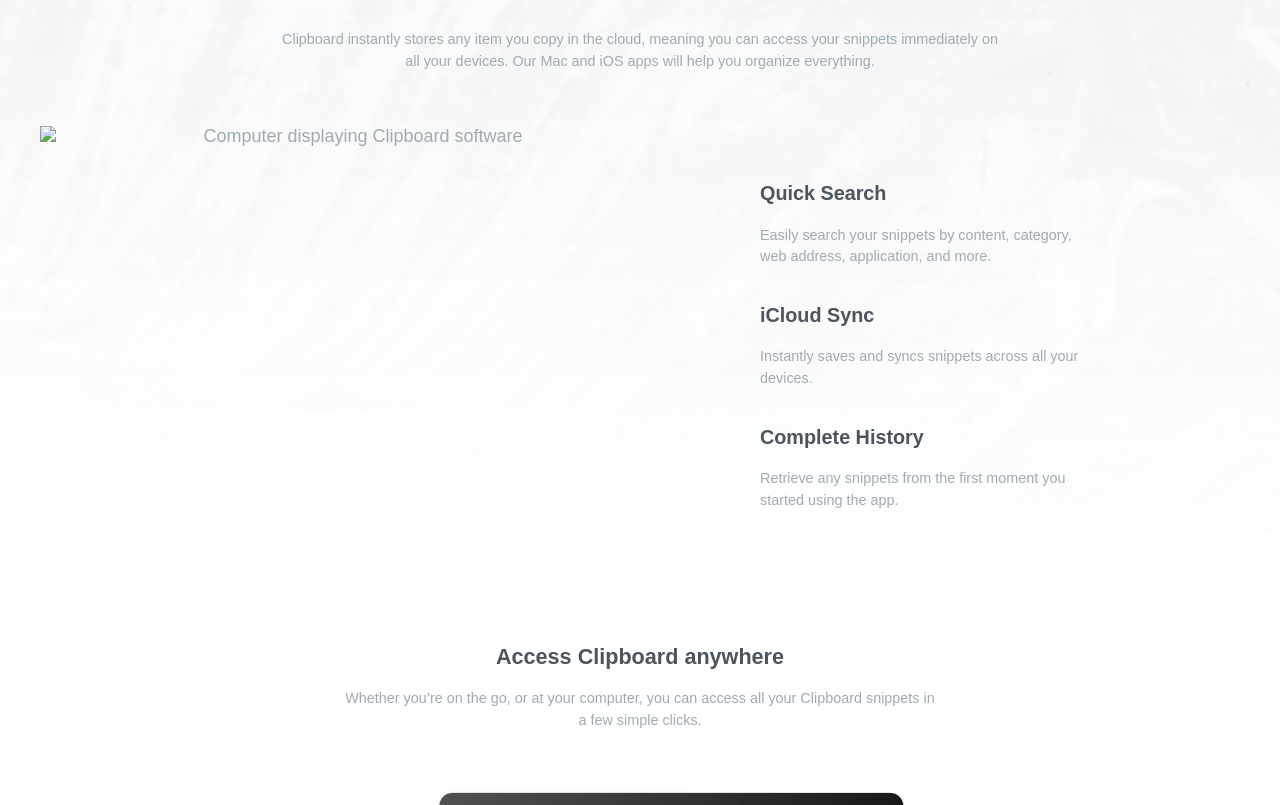
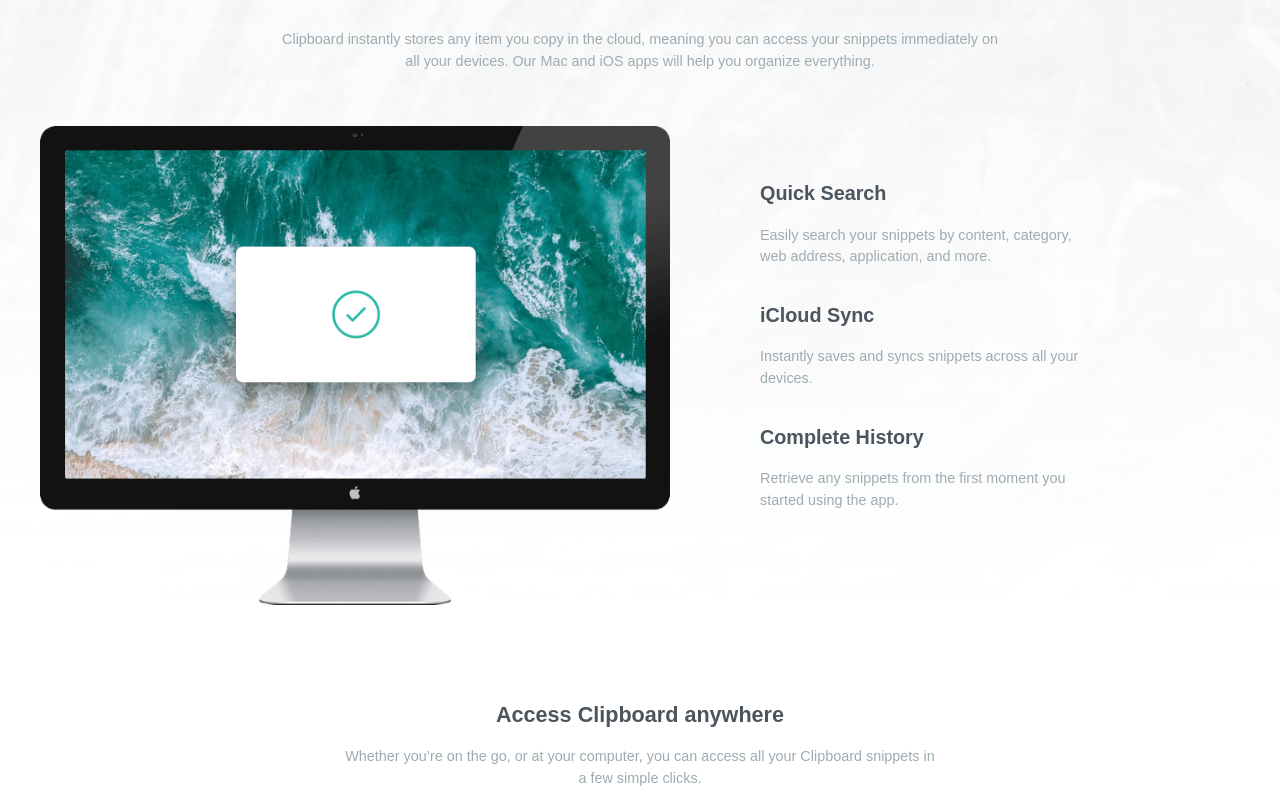
Before and after one commit to kieranpdev/clipboard-landing-page, a plain HTML site: page index.html in a window 1280 px wide. Shown: the part 610-1415 px from the top of the page. Drawn offline with Linux system fonts and the light colour scheme; the site is published under a folder, as on GitHub Pages, so addresses that start at the root find nothing; a web font is replaced by a local one.

Commit message:
edited computer image url

```diff
--- a/index.html
+++ b/index.html
@@ -34,7 +34,7 @@
 
       <p>Clipboard instantly stores any item you copy in the cloud, meaning you can access your snippets immediately on all your devices. Our Mac and iOS apps will help you organize everything.</p>
 
-      <img class="primary-image" src="/images/image-computer.png" alt="Computer displaying Clipboard software">
+      <img class="primary-image" src="./images/image-computer.png" alt="Computer displaying Clipboard software">
 
       <div class="snip-features">
         <h3>Quick Search</h3>
```
